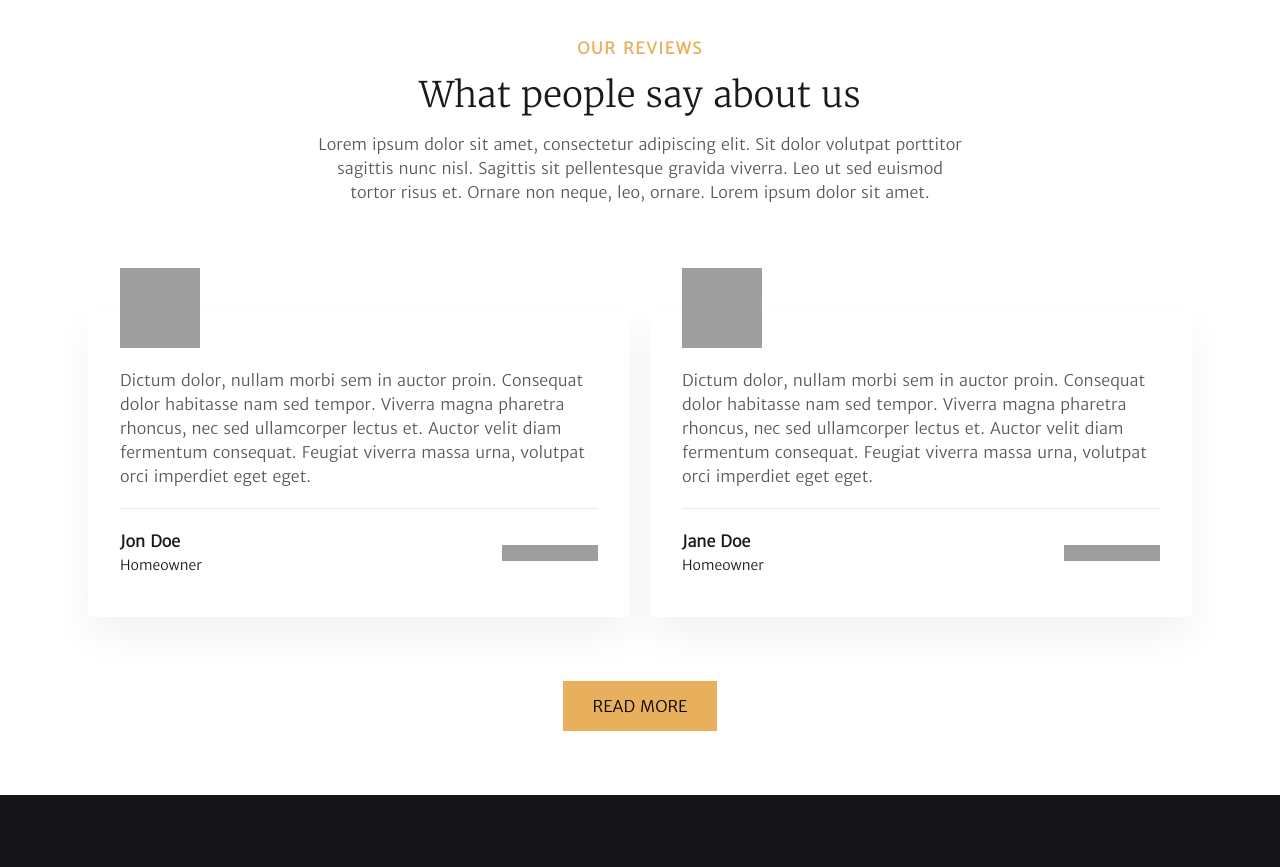
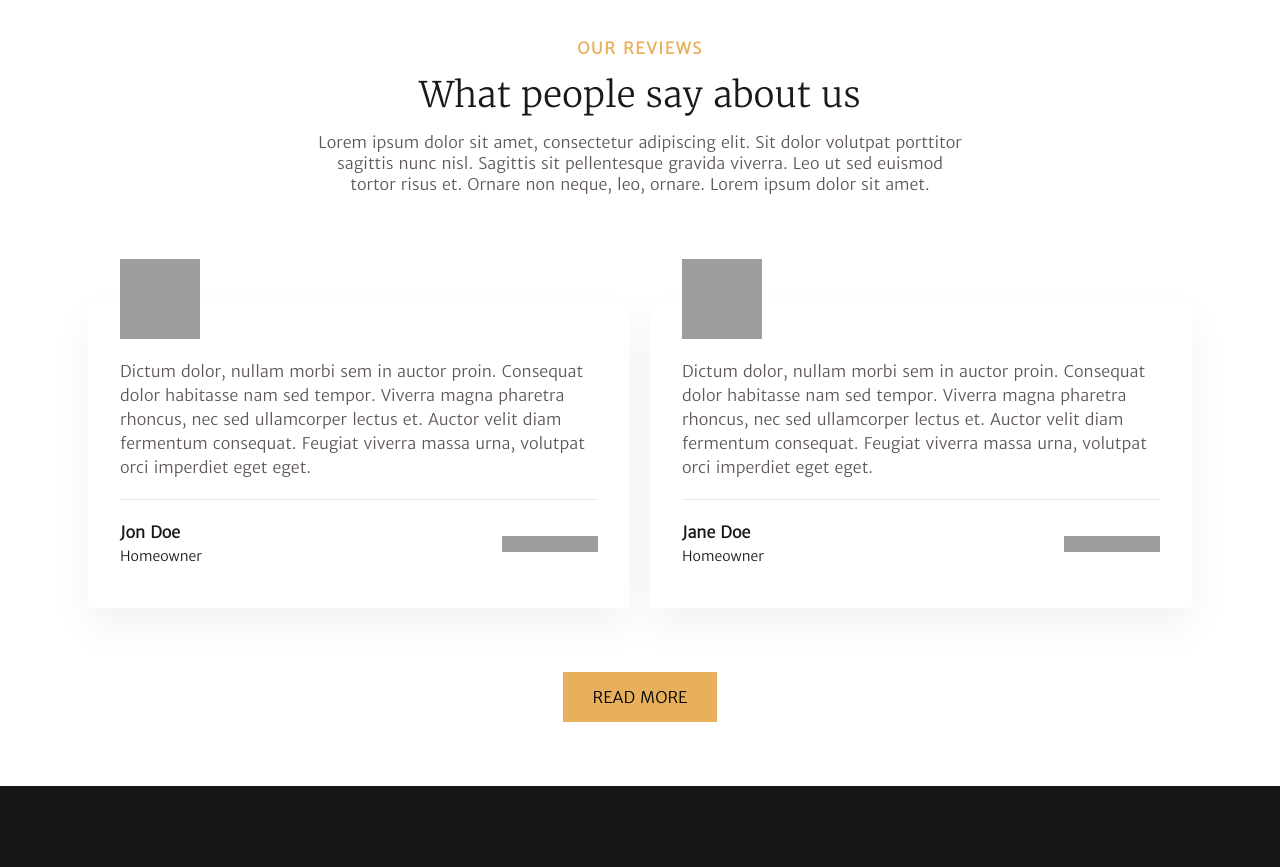
Before and after one commit to spadki13/simply-stellar, an Eleventy site: page src/index.html in a window 1280 px wide. Shown: the part 4460-5327 px from the top of the page. Built offline with nearby package versions, Linux system fonts and the light colour scheme; Eleventy itself is replaced by a stand-in of ours; files that its build step writes are made by us from their sources; grey boxes are pictures that could not be loaded; files whose address does not match are found by name; a web font is replaced by a local one.

Commit message:
Fixed line height for p text

```diff
--- a/src/css/local.css
+++ b/src/css/local.css
@@ -519,7 +519,7 @@
   }
   #reviews .cs-text {
     font-size: var(--bodyFontSize);
-    line-height: 1.5rem;
+    line-height: 1.3rem;
     text-align: center;
     width: 100%;
     max-width: 40.625rem;
```
